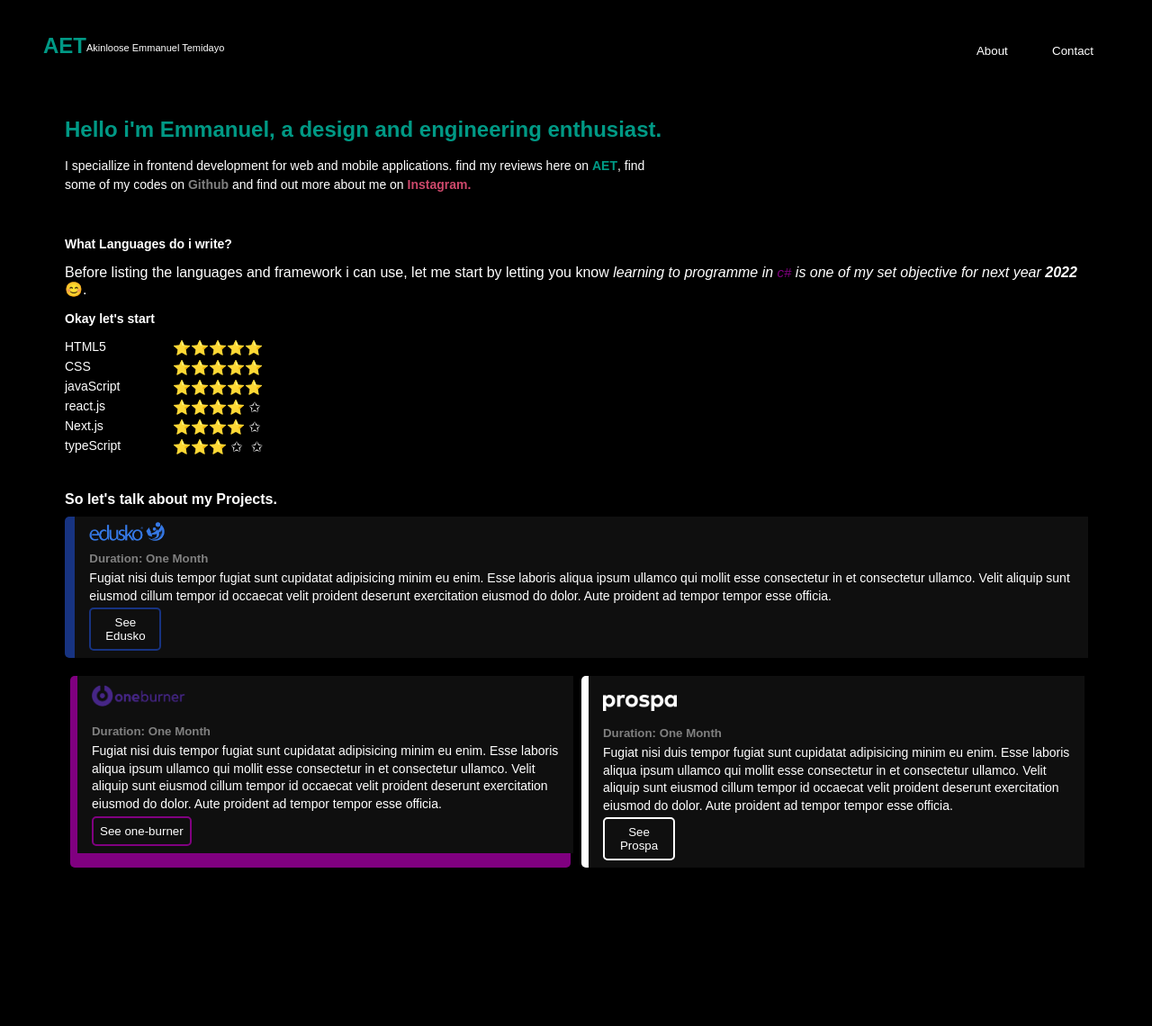
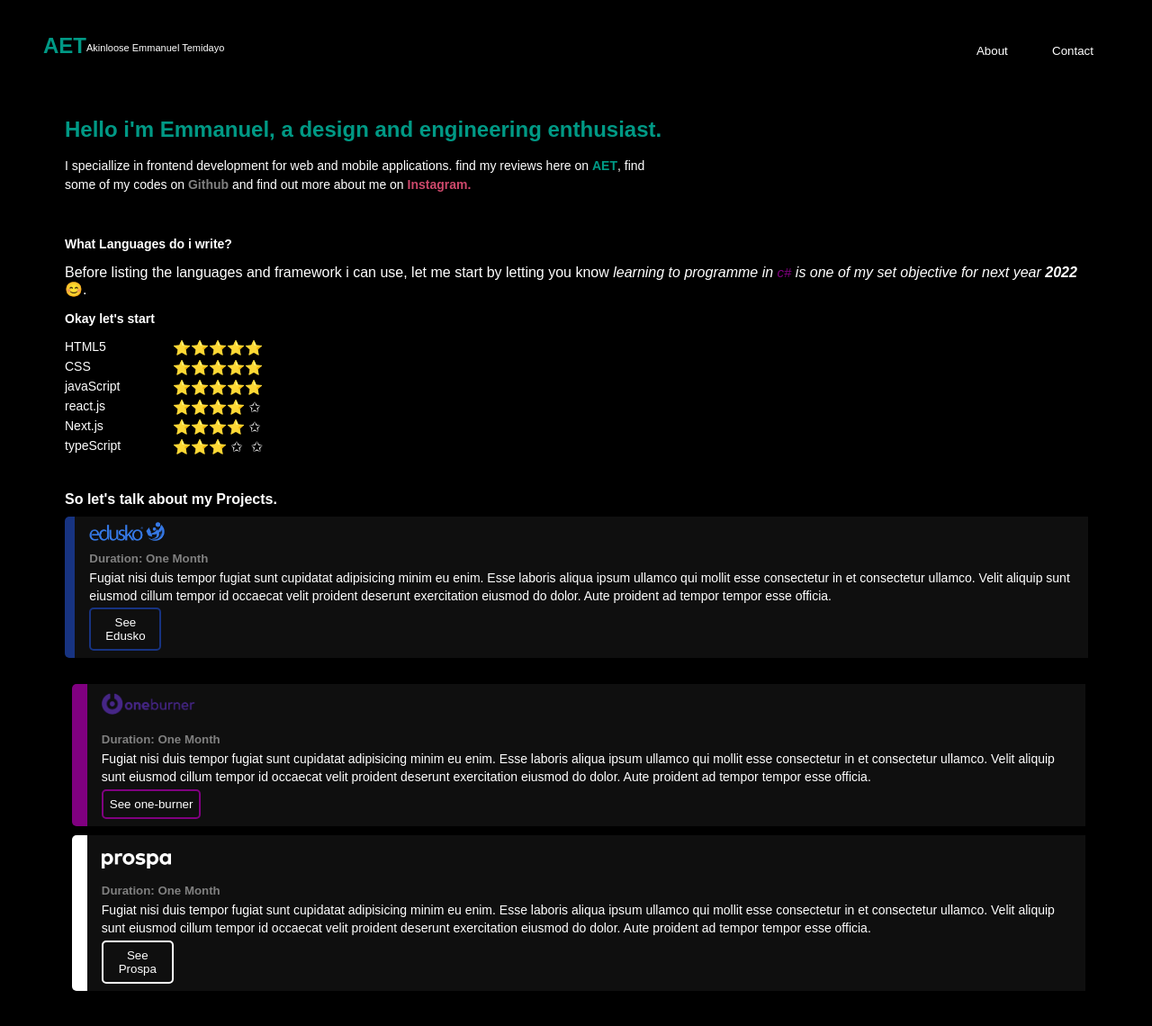
Before and after one commit to eakinloose/aet, a React (Create React App) app: page / in a window 1280 px wide. Shown: the top 1140 px of the page at 90% size. Before the commit the page ends 994 px from the top, so only its background shows below. Built offline with nearby package versions, Linux system fonts and the light colour scheme.

Commit message:
projects refactored

```diff
--- a/src/components/Projects/Projects.styles.js
+++ b/src/components/Projects/Projects.styles.js
@@ -50,13 +50,14 @@ export const Wrapper = styled.div`
    }
 
    .wrapper-two {
-      display: flex;
       width: 100%;
-      justify-content: space-between;
+      margin: 0.7rem auto;
+      color: white;
+      padding: 0.5rem;
 
       .oneburnerwrapper,
       .prosperwrapper {
-         width: 49%;
+         width: 100%;
          background: purple;
          border-radius: 5px;
          margin: 10px auto;
@@ -98,7 +99,7 @@ export const Wrapper = styled.div`
 
          img {
             margin: 1.3rem 0 0.5rem;
-            height: 18px;
+            height: 17px;
          }
          button {
             border: 2px solid white;
```
